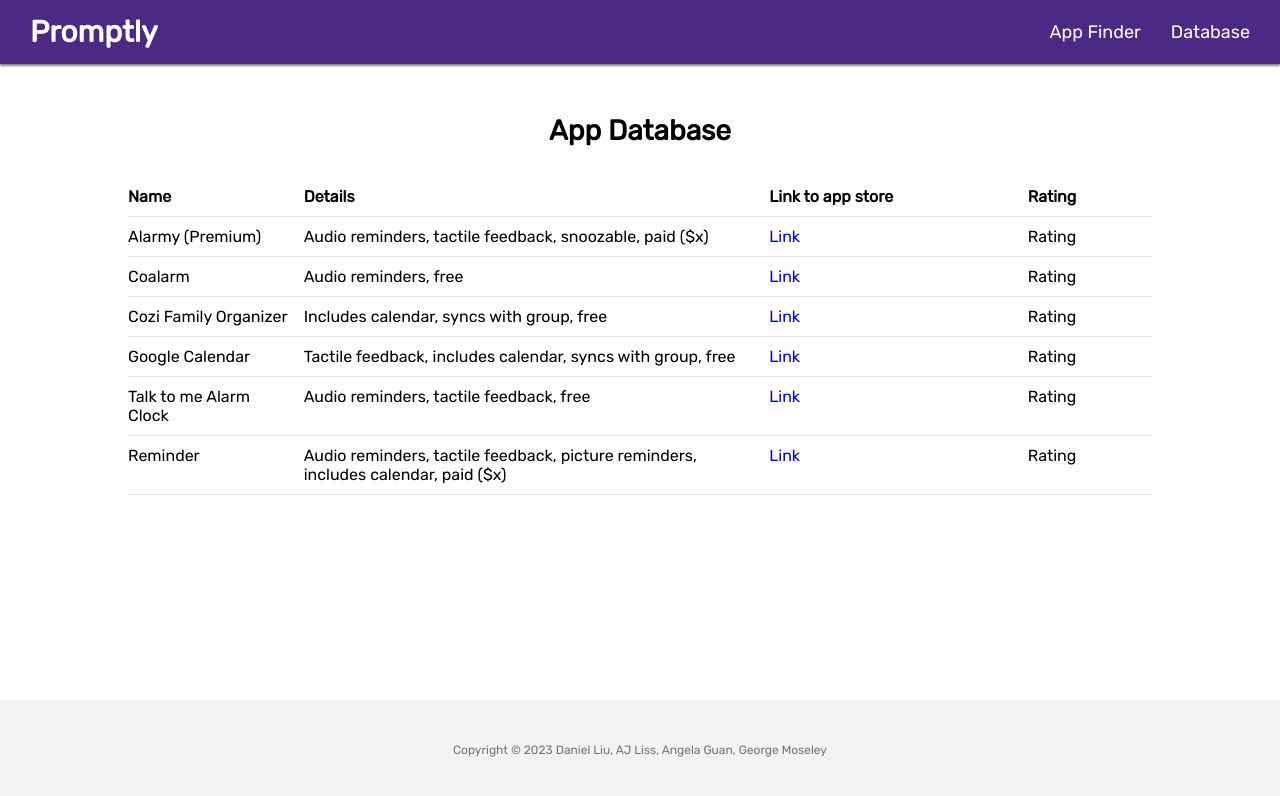
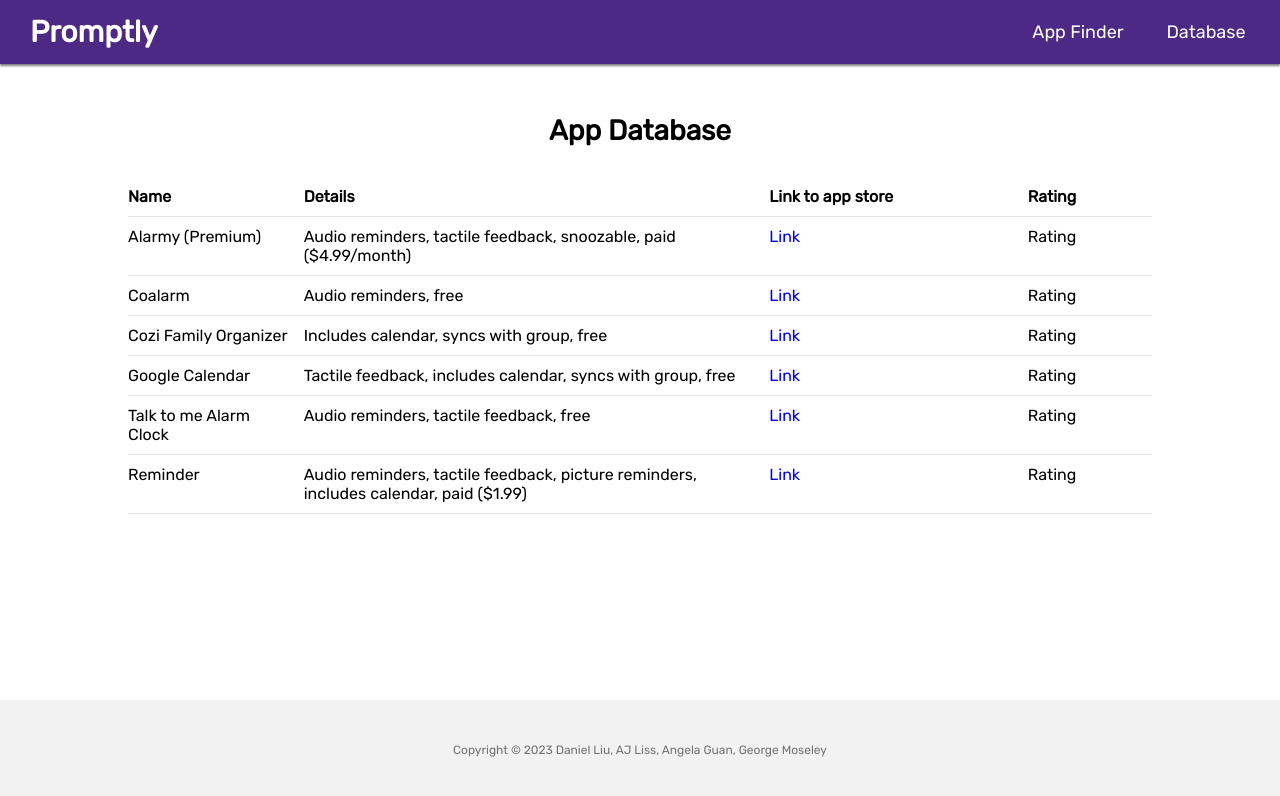
Before and after one commit to dtcteams101/dtcteams101.github.io, a Vue app: page /database in a window 1280 px wide. Shown: the top 796 px of the page. Built offline with nearby package versions, Linux system fonts and the light colour scheme.

Commit message:
Added page transitions and updated navbar

```diff
--- a/package.json
+++ b/package.json
@@ -8,6 +8,7 @@
     "preview": "vite preview"
   },
   "dependencies": {
+    "@typeform/embed": "^2.11.0",
     "vue": "^3.3.2",
     "vue-router": "^4.2.1"
   },
--- a/src/App.vue
+++ b/src/App.vue
@@ -9,7 +9,13 @@
   </header>
 
   <main>
-    <RouterView />
+    <RouterView v-slot="{ Component, route }">
+      <Transition name="fade" mode="out-in">
+        <div :key="route.name">
+          <component :is="Component" />
+        </div>
+      </Transition>
+    </RouterView>
   </main>
 
   <footer>
@@ -20,6 +26,7 @@
 <style>
 main {
   padding-bottom: 100px;
+  will-change: opacity, transform;
 }
 
 footer {
@@ -33,4 +40,14 @@
   align-items: center;
   justify-content: center;
 }
+
+.fade-enter-from,
+.fade-leave-to {
+  opacity: 0;
+}
+
+.fade-enter-active,
+.fade-leave-active {
+  transition: 0.3s opacity ease-out;
+}
 </style>
--- a/src/components/Navbar.vue
+++ b/src/components/Navbar.vue
@@ -5,9 +5,13 @@
 <template>
   <nav>
     <RouterLink class="home" to="/">Promptly</RouterLink>
-    <div>
-      <RouterLink class="page" to="/appfinder">App Finder</RouterLink>
-      <RouterLink class="page" to="/database">Database</RouterLink>
+    <div class="links">
+      <RouterLink to="/appfinder" v-slot="{ navigate }">
+        <button @click="navigate">App Finder</button>
+      </RouterLink>
+      <RouterLink to="/database" v-slot="{ navigate }">
+        <button @click="navigate">Database</button>
+      </RouterLink>
     </div>
   </nav>
 </template>
@@ -24,6 +28,21 @@
   box-shadow: 0px 2px 2px gray;
 }
 
+button {
+  height: 64px;
+  width: 128px;
+  background: #4d2986;
+  color: white;
+  border: 0px;
+  cursor: pointer;
+  font-family: 'Rubik', sans-serif;
+  font-size: 18px;
+}
+
+button:hover {
+  background: #59309c;
+}
+
 .home {
   font-size: 30px;
   color: white;
@@ -31,9 +50,7 @@
   font-weight: bold;
 }
 
-.page {
-  font-size: 18px;
-  color: white;
-  padding-right: 30px;
+.links {
+  padding-right: 10px;
 }
 </style>
--- a/src/components/Table.vue
+++ b/src/components/Table.vue
@@ -6,12 +6,12 @@
 <template>
   <div class="table">
     <TableHeader />
-    <TableRow name="Alarmy (Premium)" details="Audio reminders, tactile feedback, snoozable, paid ($x)" link="Link" rating="Rating" />
+    <TableRow name="Alarmy (Premium)" details="Audio reminders, tactile feedback, snoozable, paid ($4.99/month)" link="Link" rating="Rating" />
     <TableRow name="Coalarm" details="Audio reminders, free" link="Link" rating="Rating" />
     <TableRow name="Cozi Family Organizer" details="Includes calendar, syncs with group, free" link="Link" rating="Rating" />
     <TableRow name="Google Calendar" details="Tactile feedback, includes calendar, syncs with group, free" link="Link" rating="Rating" />
     <TableRow name="Talk to me Alarm Clock" details="Audio reminders, tactile feedback, free" link="Link" rating="Rating" />
-    <TableRow name="Reminder" details="Audio reminders, tactile feedback, picture reminders, includes calendar, paid ($x)" link="Link" rating="Rating" />
+    <TableRow name="Reminder" details="Audio reminders, tactile feedback, picture reminders, includes calendar, paid ($1.99)" link="Link" rating="Rating" />
   </div>
 </template>
 
```
Also changed, not shown: 1 other file (tests, documents, lock files or other folders).
